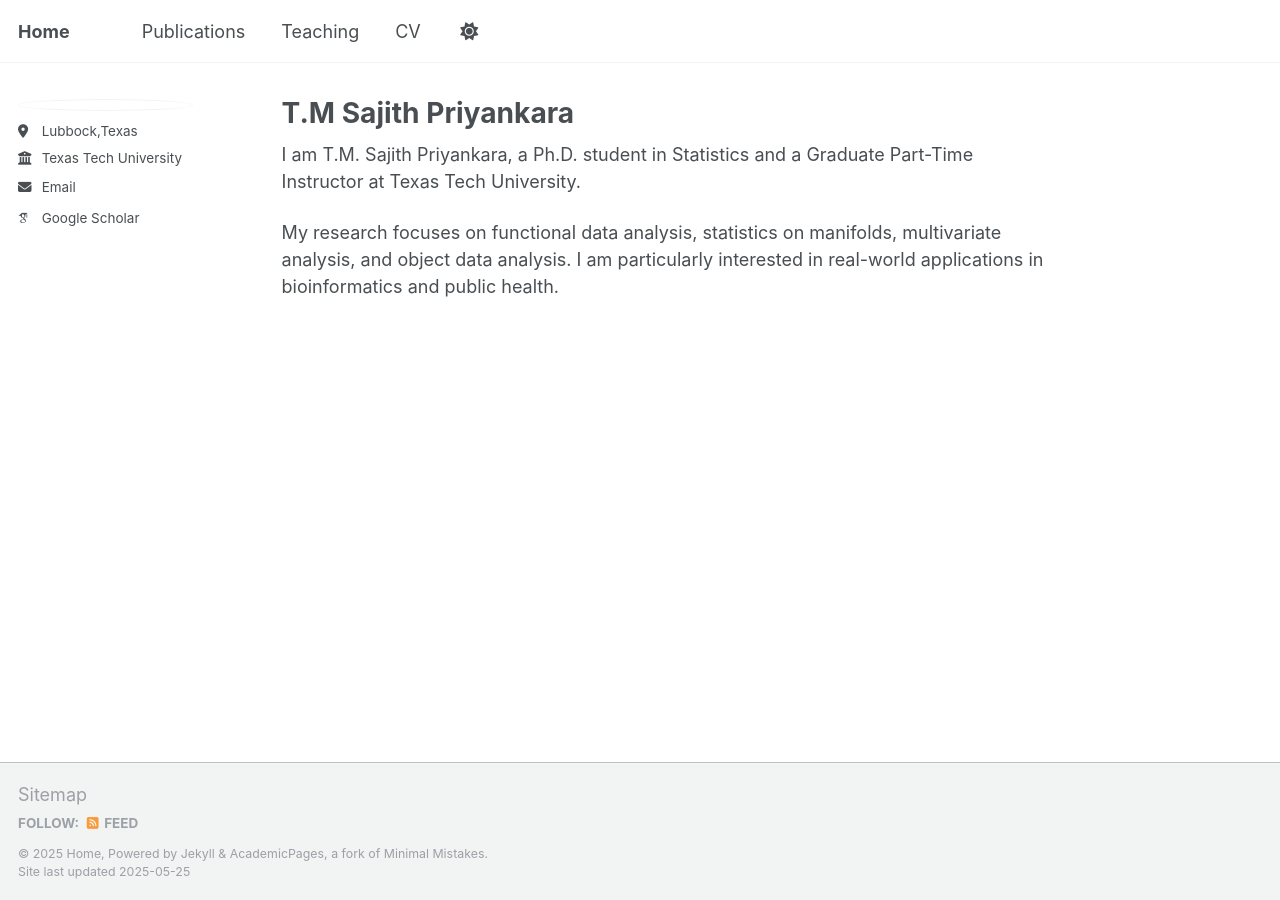
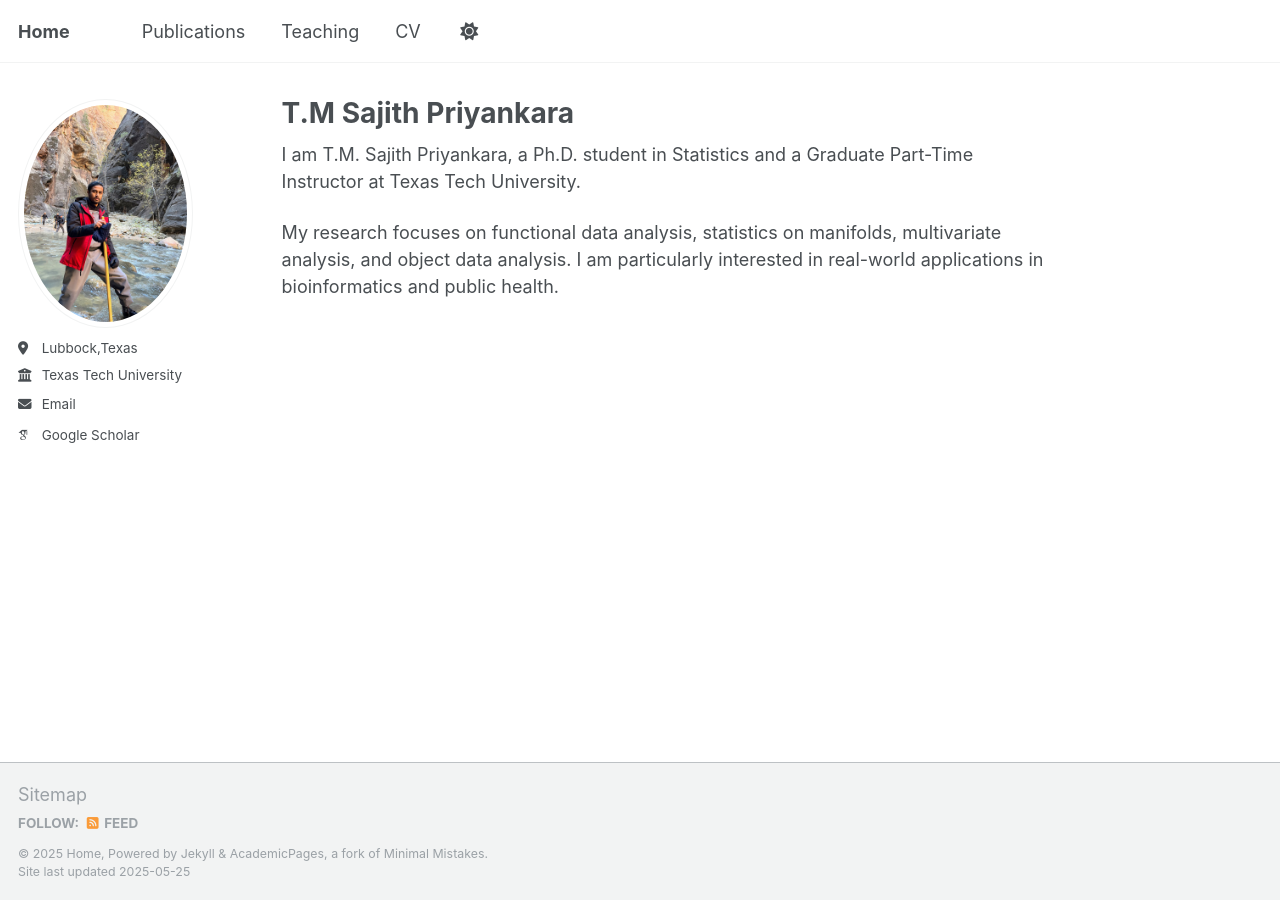
Before and after one commit to tmspriyankara/tmspriyankara.github.io, a Jekyll site: the page built from _pages/about.md, in a window 1280 px wide. Built offline with Jekyll 4.4.1, drawn with Linux system fonts in a browser that asks for light colours; some web fonts are replaced.

Commit message:
Fix syntax error in _config1.yml

```diff
--- a/_config.yml
+++ b/_config.yml
@@ -24,7 +24,7 @@ repository               : "tmspriyankara/tmspriyankara.github.io"
 #               Additional customization can be done by editing /_includes/author-profile.html
 author:
   # Biographic information
-  avatar           : "/images/myphoto1.jpg"
+  avatar           : "myphoto1.jpg"
  # name             : "T.M. Sajith Priyankara"
   pronouns         : # example: "she/her"
   #bio              : #"Short biography for the left-hand sidebar"
```
